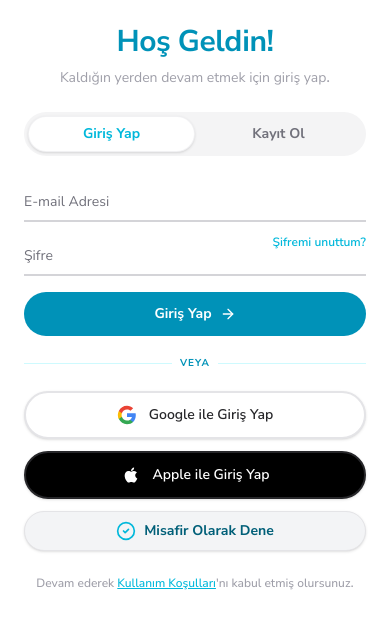
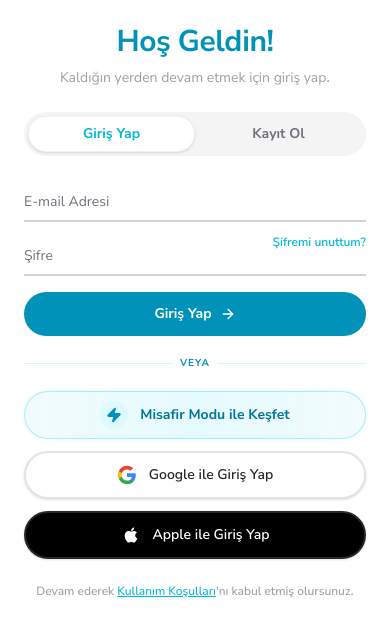
Before and after one commit to Yunusisback/subsage, a React (Vite) app: page / in a window 390 px wide. Shown: the top 636 px of the page. Built offline with nearby package versions, Linux system fonts and the light colour scheme; no server answers.

Commit message:
feat: integrate framer-motion for enhanced animations and improve guest login button styling

```diff
--- a/src/App.jsx
+++ b/src/App.jsx
@@ -11,6 +11,7 @@
 import { useState } from "react";
 import { Toaster } from "react-hot-toast";
 import { Routes, Route, Navigate } from "react-router-dom";
+import { AnimatePresence, motion } from "framer-motion";
 import Sidebar from "./components/layout/Sidebar";
 import Header from "./components/layout/Header";
 import DashboardView from "./components/dashboard/DashboardView";
@@ -28,47 +29,123 @@ import { useUser } from "./context/UserContext";
 import { Loader2 } from "lucide-react";
 import { useNotificationService } from "./hooks/useNotificationService";
 
+const SlowSuccessIcon = () => {
+  return (
+    <div className="relative flex items-center justify-center w-6 h-6">
+      <motion.div
+        initial={{ scale: 0, opacity: 0 }}
+        animate={{ scale: 1, opacity: 1 }}
+        transition={{ duration: 0.5, ease: "backOut" }}
+        className="absolute inset-0 bg-cyan-100 rounded-full"
+      />
+
+      <svg width="14" height="10" viewBox="0 0 14 10" fill="none" xmlns="http://www.w3.org/2000/svg" className="relative z-10">
+        <motion.path
+          d="M1 5L4.5 8.5L13 1"
+          stroke="#0891b2"
+          strokeWidth="2.5"
+          strokeLinecap="round"
+          strokeLinejoin="round"
+          initial={{ pathLength: 0, opacity: 0 }}
+          animate={{ pathLength: 1, opacity: 1 }}
+          transition={{
+            duration: 1.2,
+            ease: "easeInOut",
+            delay: 0.2
+          }}
+        />
+      </svg>
+    </div>
+  );
+};
+
+const modernToastOptions = {
+  duration: 5000,
+  position: "top-center",
+  style: {
+    background: "rgba(255, 255, 255, 0.9)",
+    backdropFilter: "blur(12px)",
+    color: "#18181b",
+    fontSize: "14px",
+    fontWeight: "600",
+    padding: "12px 24px",
+    borderRadius: "99px",
+    border: "1px solid rgba(255, 255, 255, 0.8)",
+    boxShadow: "0 20px 40px -10px rgba(8, 145, 178, 0.15)",
+  },
+  success: {
+    duration: 2000,
+    icon: <SlowSuccessIcon />,
+    style: {
+      border: "1px solid rgba(8, 145, 178, 0.3)",
+      background: "rgba(236, 254, 255, 0.85)"
+    }
+  },
+  error: {
+    duration: 6000,
+    iconTheme: { primary: "#ef4444", secondary: "white" },
+    style: {
+        border: "1px solid rgba(239, 68, 68, 0.2)",
+        background: "rgba(254, 242, 242, 0.85)"
+    }
+  },
+};
+
 function App() {
   const { user, loading } = useUser();
   const [isCollapsed, setIsCollapsed] = useState(false);
   const [isModalOpen, setIsModalOpen] = useState(false);
   const [isMobileMenuOpen, setIsMobileMenuOpen] = useState(false);
 
-
   useNotificationService();
-
 
   if (loading) {
       return (
           <div className="min-h-screen flex items-center justify-center bg-slate-50">
+              <motion.div
+                initial={{ opacity: 0 }}
+                animate={{ opacity: 1 }}
+                exit={{ opacity: 0 }}
+              >
                 <Loader2 size={40} className="text-cyan-600 animate-spin" />
+              </motion.div>
           </div>
       );
   }
 
-
   if (!user) {
       return (
-        <>
-            <Toaster position="top-right" />
+        <AnimatePresence mode="wait">
+            <motion.div
+              key="auth"
+              initial={{ opacity: 0 }}
+              animate={{ opacity: 1 }}
+              exit={{ opacity: 0 }}
+              className="h-full"
+            >
+                <Toaster toastOptions={modernToastOptions} />
                 <AuthPage />
-        </>
+            </motion.div>
+        </AnimatePresence>
       );
   }
 
   return (
     <div className="min-h-screen flex text-zinc-900 font-sans bg-background overflow-hidden relative">
 
-      <Toaster position="top-right" toastOptions={{ duration: 3000 }} />
+      <Toaster toastOptions={modernToastOptions} />
 
-
+      <AnimatePresence>
         {isMobileMenuOpen && (
-        <div
-          className="fixed inset-0 bg-black/50 z-40 lg:hidden backdrop-blur-sm transition-opacity"
+          <motion.div
+            initial={{ opacity: 0 }}
+            animate={{ opacity: 1 }}
+            exit={{ opacity: 0 }}
+            className="fixed inset-0 bg-black/50 z-40 lg:hidden backdrop-blur-sm"
             onClick={() => setIsMobileMenuOpen(false)}
           />
         )}
-
+      </AnimatePresence>
 
       <Sidebar
         isCollapsed={isCollapsed}
@@ -77,10 +154,9 @@ function App() {
         closeMobileMenu={() => setIsMobileMenuOpen(false)}
       />
 
-
       <main
         className={cn(
-          "flex-1 h-screen overflow-y-auto p-4 md:p-8 transition-all duration-300 ease-in-out scroll-smooth",
+          "flex-1 h-screen overflow-y-auto p-4 md:p-8 transition-all duration-500 cubic-bezier(0.25, 0.8, 0.25, 1) scroll-smooth",
           isCollapsed ? "ml-0 lg:ml-20" : "ml-0 lg:ml-72"
         )}
       >
--- a/src/components/auth/AuthForm.jsx
+++ b/src/components/auth/AuthForm.jsx
@@ -1,7 +1,7 @@
 import { useState } from "react";
 import { useUser } from "../../context/UserContext";
 import { toast } from "react-hot-toast";
-import { ArrowRight, Loader2, CheckCircle2 } from "lucide-react";
+import { ArrowRight, Loader2, Zap } from "lucide-react";
 import { motion, AnimatePresence } from "framer-motion";
 
 const InputField = ({ label, type, value, onChange, required, id }) => (
@@ -77,7 +77,7 @@ const AuthForm = () => {
           {/* başlık bolumu */}
           <div className="text-center mb-6">
             <h2 className="text-3xl font-bold tracking-tight text-cyan-600">
-              {isLogin ? " Hoş Geldin! " : "Hesap Oluştur"}
+              {isLogin ? "Hoş Geldin!" : "Hesap Oluştur"}
             </h2>
             <p className="text-zinc-400 mt-2 text-sm">
               {isLogin ? "Kaldığın yerden devam etmek için giriş yap." : "Aboneliklerini yönetmeye hemen başla."}
@@ -241,10 +241,46 @@ const AuthForm = () => {
             <div className="relative flex justify-center text-[10px] uppercase tracking-widest font-bold text-cyan-600"><span className="bg-white px-2">veya</span></div>
           </div>
 
-          {/* google ve apple girişi  */}
+
+          <motion.button
+            type="button"
+            onClick={handleGuestLogin}
+            disabled={loading}
+            initial={{ opacity: 0, y: 10 }}
+            animate={{
+              opacity: 1,
+              y: 0,
+              boxShadow: ["0 0 0px rgba(6,182,212,0)", "0 0 15px rgba(6,182,212,0.4)", "0 0 0px rgba(6,182,212,0)"]
+            }}
+            transition={{
+              opacity: { delay: 0.2 },
+              boxShadow: { duration: 3, repeat: Infinity, ease: "easeInOut" }
+            }}
+            whileHover={{ scale: 1.02 }}
+            whileTap={{ scale: 0.98 }}
+            className="w-full relative group mb-3 h-12 rounded-3xl text-sm font-bold flex items-center justify-center gap-3 cursor-pointer overflow-hidden border border-cyan-400/30 bg-linear-to-r from-cyan-500/5 via-cyan-400/10 to-cyan-500/5 backdrop-blur-sm"
+          >
+
+            <div className="absolute inset-0 -translate-x-full group-hover:animate-[shimmer_1.5s_infinite] bg-linear-to-r from-transparent via-white/20 to-transparent z-0" />
+
+            {loading ? (
+               <Loader2 size={20} className="animate-spin text-cyan-600 relative z-10" />
+            ) : (
+               <>
+                 <div className="p-1.5 rounded-full bg-cyan-100/50 group-hover:bg-cyan-100 transition-colors relative z-10">
+                    <Zap size={16} className="text-cyan-600 fill-cyan-600" />
+                 </div>
+                 <span className="relative z-10 text-cyan-700 group-hover:text-cyan-900 transition-colors">
+                    Misafir Modu ile Keşfet
+                 </span>
+               </>
+            )}
+          </motion.button>
+
+
           {isLogin && (
             <motion.div
-              className="space-y-3 mb-3"
+              className="space-y-3"
               initial={{ opacity: 0, y: 10 }}
               animate={{ opacity: 1, y: 0 }}
               transition={{ delay: 0.3 }}
@@ -276,20 +312,6 @@ const AuthForm = () => {
             </motion.div>
           )}
 
-          {/* misafir girişi */}
-          <motion.button
-            type="button"
-            onClick={handleGuestLogin}
-            disabled={loading}
-            initial={{ opacity: 0, y: 10 }}
-            animate={{ opacity: 1, y: 0 }}
-            transition={{ delay: isLogin ? 0.35 : 0.25 }}
-            className="w-full group bg-gray-100 border border-zinc-200 hover:border-cyan-200 hover:bg-cyan-50/50 text-cyan-800 h-10 rounded-3xl text-sm font-bold transition-all flex items-center justify-center gap-2 shadow-sm hover:shadow-md cursor-pointer"
-          >
-            {loading ? null : <CheckCircle2 size={20} className="text-cyan-500 group-hover:scale-110 transition-transform" />}
-            <span className="group-hover:text-cyan-700 transition-colors">Misafir Olarak Dene</span>
-          </motion.button>
-
           <p className="text-center text-xs text-zinc-400 mt-6 mb-4 font-medium">
             Devam ederek <a href="#" className="underline text-cyan-500 hover:text-cyan-800">Kullanım Koşulları</a>'nı kabul etmiş olursunuz.
           </p>
```
Lines whose indentation alone changed are shown as unchanged.
